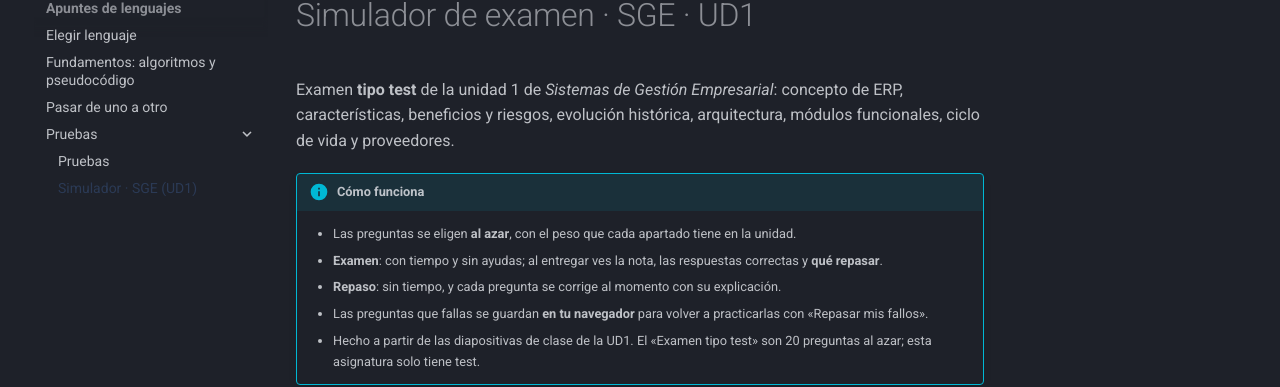
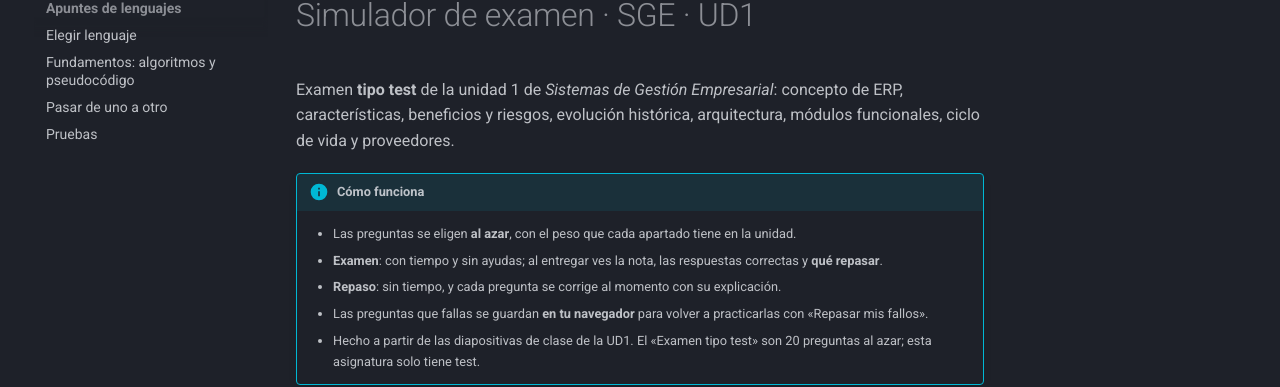
Before and after one commit to apuntes-dam/apuntes-lenguajes, an MkDocs documentation site: the page built from docs/sge-examen.md, in a window 1280 px wide. Shown: the part 111-498 px from the top of the page. Built offline with MkDocs 1.6.1 and Material for MkDocs 9.7.7, drawn with Linux system fonts in a browser that asks for light colours; comment, search, counter and statistics services are not loaded.

Commit message:
Hub: Pruebas pasa a ser una sola página (sin subapartado)
Co-Authored-By: Claude Sonnet 5.5 <noreply@anthropic.com>

```diff
--- a/mkdocs.yml
+++ b/mkdocs.yml
@@ -46,6 +46,4 @@ nav:
   - Elegir lenguaje: index.md
   - "Fundamentos: algoritmos y pseudocódigo": fundamentos.md
   - Pasar de uno a otro: pasar.md
-  - Pruebas:
-      - pruebas.md
-      - "Simulador · SGE (UD1)": sge-examen.md
+  - Pruebas: pruebas.md
```
